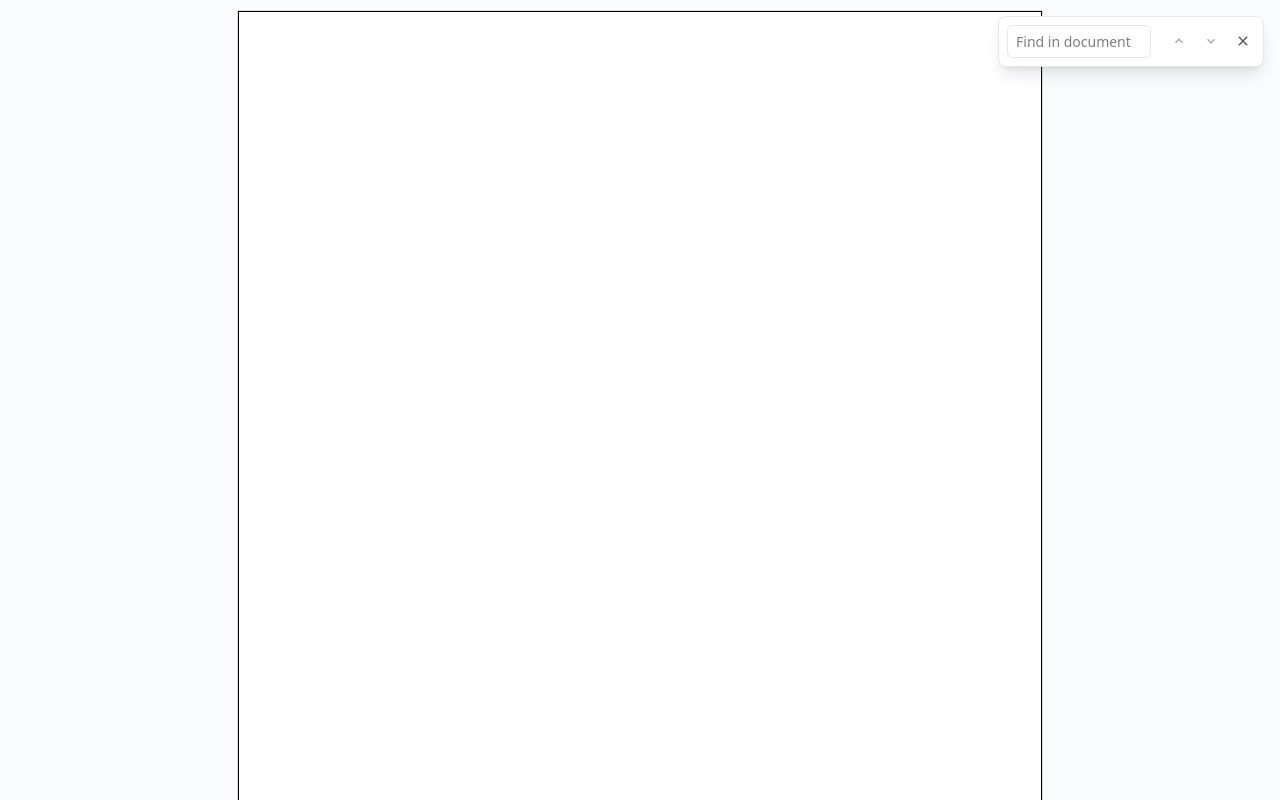
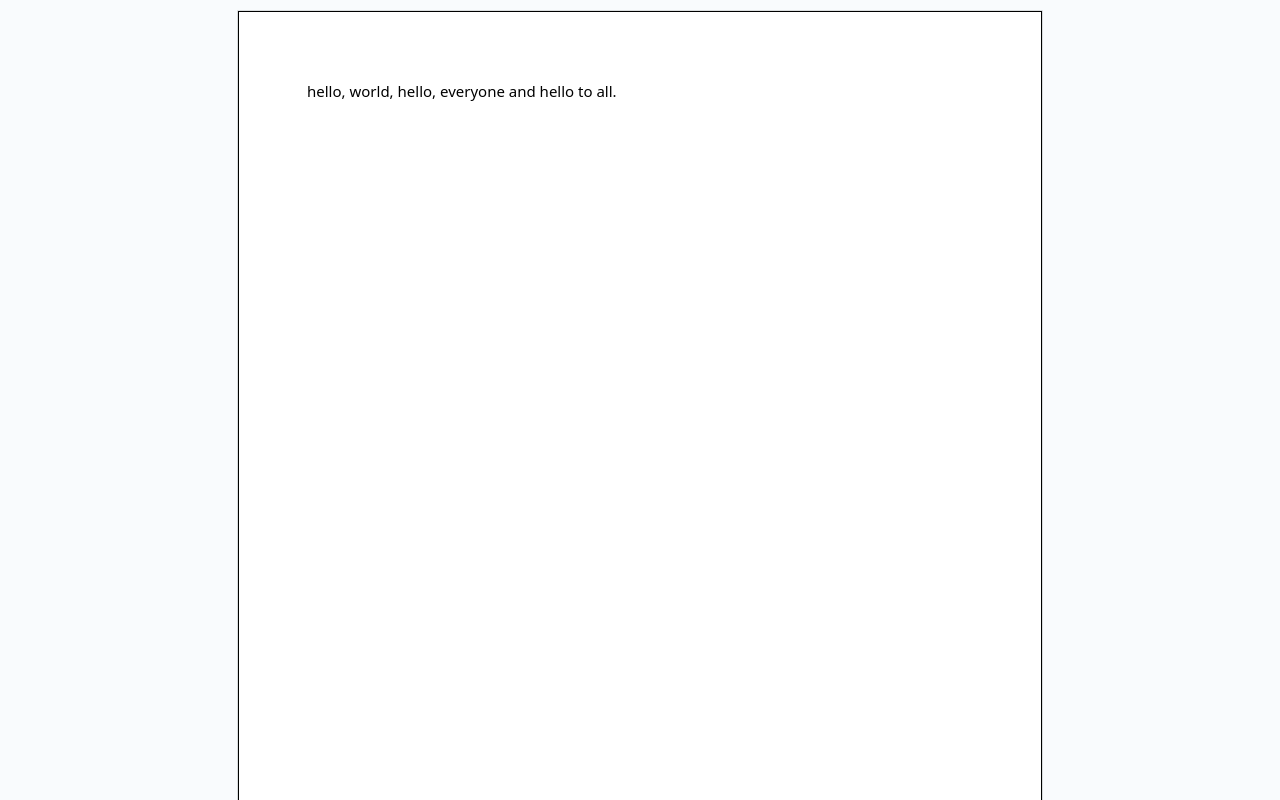
Before and after one commit to kmdebug/react-doc-search, a React (Vite) app: page / in a window 1280 px wide. Shown: the top 800 px of the page. Built offline with nearby package versions, Linux system fonts and the light colour scheme.

Commit message:
chore(app): add necessary functionalities

```diff
--- a/src/App.tsx
+++ b/src/App.tsx
@@ -1,12 +1,23 @@
-import { useState, useEffect, useRef } from 'react';
+import { useState, useEffect, useRef, useMemo } from 'react';
 
 const App: React.FC = (): JSX.Element => {
   const [isOpen, setIsOpen] = useState(false);
   const [searchText, setSearchText] = useState('');
+  const [debounceSearchText, setDebounceSearchText] = useState('');
   const [matches, setMatches] = useState<RegExpExecArray[]>([]);
   const [currentMatchIndex, setCurrentMatchIndex] = useState(0);
 
   const searchInputRef = useRef<null | HTMLInputElement>(null);
+
+  const content = 'hello, world, hello, everyone and hello to all.';
+
+  useEffect(() => {
+    const timeoutId = setTimeout(() => {
+      setDebounceSearchText(searchText);
+    }, 100);
+
+    return () => clearTimeout(timeoutId);
+  }, [searchText]);
 
   useEffect(() => {
     const handleKeyDown = (e: KeyboardEvent) => {
@@ -14,10 +25,6 @@ const App: React.FC = (): JSX.Element => {
         e.preventDefault();
 
         setIsOpen(true);
-
-        setTimeout(() => {
-          searchInputRef.current?.focus();
-        }, 100);
       } else if (e.key === 'Escape') {
         setIsOpen(false);
       }
@@ -27,6 +34,54 @@ const App: React.FC = (): JSX.Element => {
 
     return () => window.removeEventListener('keydown', handleKeyDown);
   }, []);
+
+  useEffect(() => {
+    if (isOpen) searchInputRef.current?.focus();
+  }, [isOpen]);
+
+  // Calculate matches
+
+  useEffect(() => {
+    if (!debounceSearchText) {
+      setMatches([]);
+      setCurrentMatchIndex(0);
+      return;
+    }
+
+    try {
+      const regex = new RegExp(debounceSearchText, 'gi');
+      const found = Array.from(content.matchAll(regex));
+
+      setMatches(found);
+      setCurrentMatchIndex((prev) => Math.min(prev, found.length - 1));
+    } catch {
+      setMatches([]);
+    }
+  }, [debounceSearchText, content]);
+
+  // Highlight text with memoisation
+
+  const highlightedContent = useMemo(() => {
+    if (!debounceSearchText) return content;
+
+    const regex = new RegExp(`(${debounceSearchText})`, 'gi');
+    return content.split(regex).map((part, index) =>
+      part.toLowerCase() === debounceSearchText.toLowerCase() ? (
+        <span
+          key={index}
+          className={`${
+            Math.floor(index / 2) === currentMatchIndex
+              ? 'bg-[#6DD58C]'
+              : 'bg-[#C4EED0]'
+          }`}
+        >
+          {part}
+        </span>
+      ) : (
+        part
+      )
+    );
+  }, [content, debounceSearchText, currentMatchIndex]);
 
   // Navigation handlers
   const handleNext = (): void => {
@@ -38,6 +93,29 @@ const App: React.FC = (): JSX.Element => {
       (prev) => (prev - 1 + matches.length) % matches.length
     );
   };
+
+  if (!isOpen) {
+    return (
+      <div
+        className="bg-[#f9fbfd]"
+        style={{
+          padding: '11px 0px 0px',
+        }}
+      >
+        <div
+          className="bg-white w-[804px] h-[1201px] border mx-auto p-[68px] text-[15px] font-sans leading-normal font-normal"
+          style={{
+            boxShadow:
+              'rgba(0, 0, 0, 0.02) 0px 1px 3px 0px, rgba(27, 31, 35, 0.20) 0px 0px 0px 0.7px',
+          }}
+        >
+          <div className="sp-4 text-black">
+            <p className="whitespace-pre-wrap">{content}</p>
+          </div>{' '}
+        </div>{' '}
+      </div>
+    );
+  }
 
   return (
     <div
@@ -129,6 +207,7 @@ const App: React.FC = (): JSX.Element => {
             </button>
           </div>
         </div>
+        <p className="whitespace-pre-wrap text-black">{highlightedContent}</p>
       </div>
     </div>
   );
```
